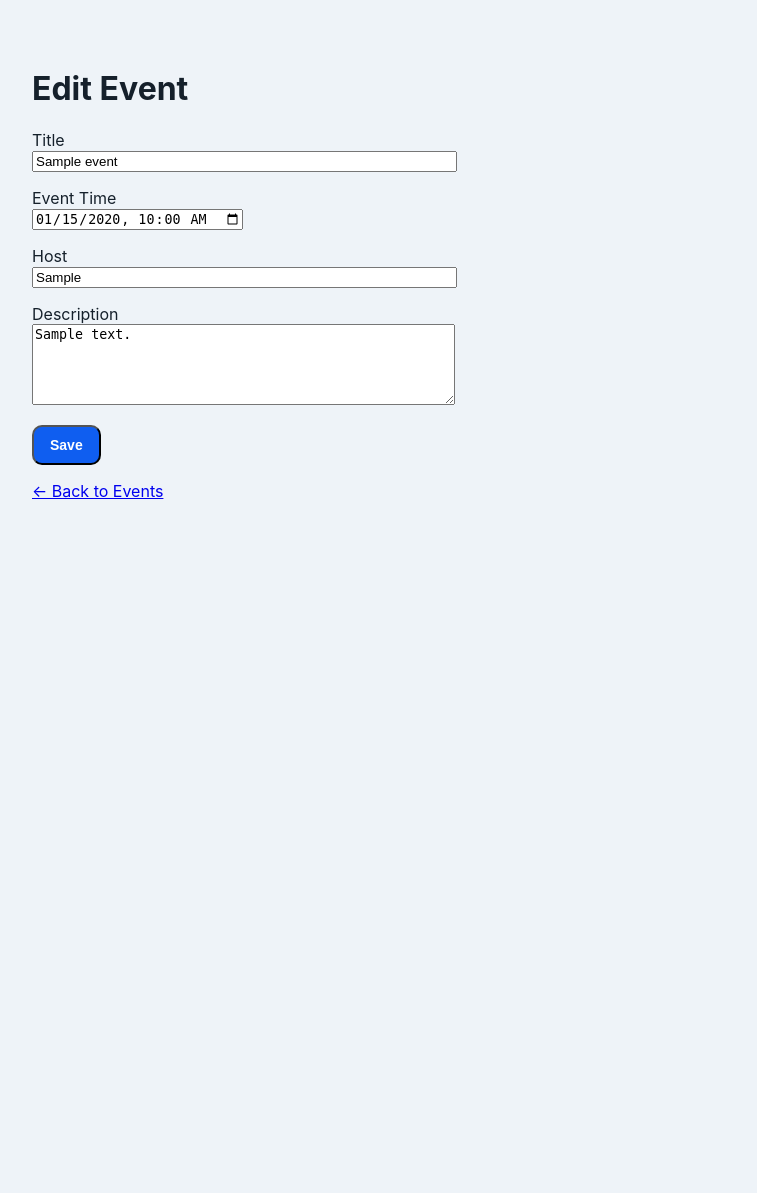
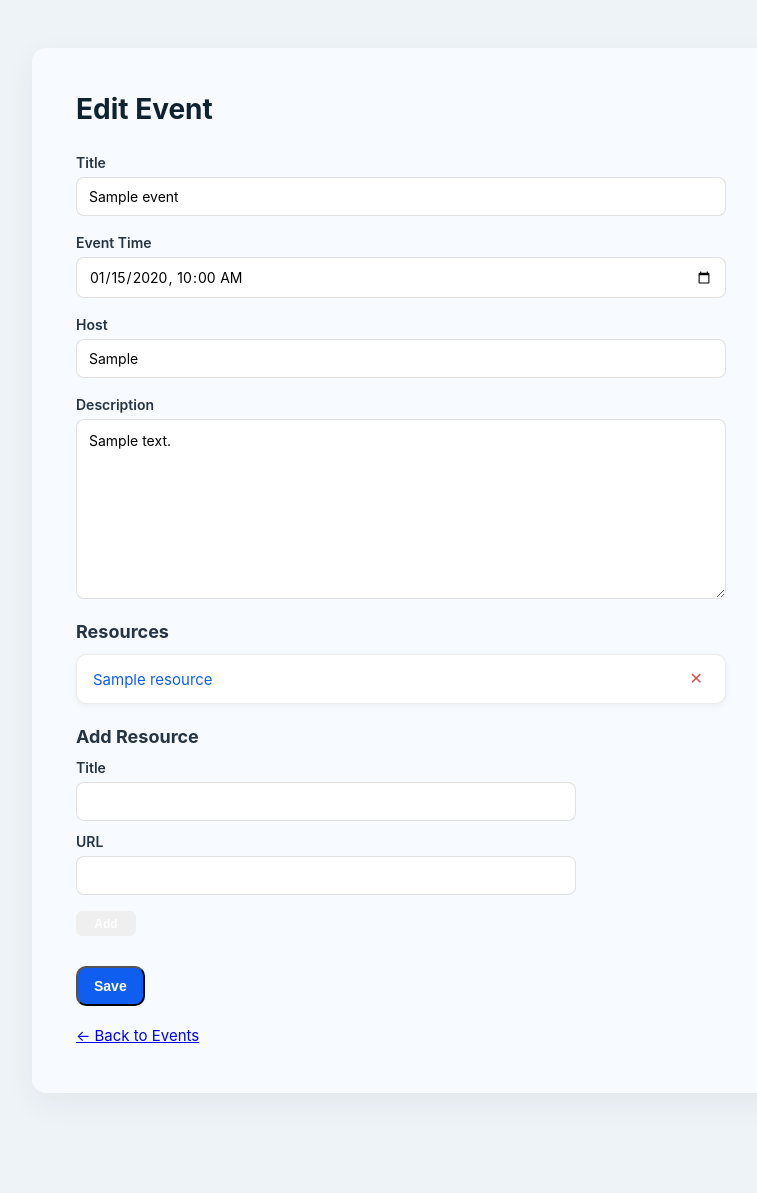
Before and after one commit to NickTimosh/postplaton, a Flask app: page /events/1/edit in a window 1280 px wide. Shown: the part 60-1253 px from the top of the page, without its empty margins (78-835 px from the left). Before the commit the page ends 559 px from the top, so only its background shows below. Run offline with Flask 3, Linux system fonts and the light colour scheme; a user stored in the database is signed in; tables that the repository leaves empty hold one stand-in row (values such as "Sample post").

Commit message:
Add resources to hosts

```diff
--- a/app/forms.py
+++ b/app/forms.py
@@ -1,7 +1,6 @@
 from flask_wtf import FlaskForm
 from wtforms import StringField, TextAreaField, SubmitField, PasswordField, DateTimeLocalField
-from wtforms.validators import DataRequired
-from wtforms.fields import DateField
+from wtforms.validators import DataRequired, URL
 
 class HostLoginForm(FlaskForm):
     username = StringField("Username", validators=[DataRequired()])
@@ -14,3 +13,8 @@ class EventForm(FlaskForm):
     host = StringField("Host", validators=[DataRequired()])
     description = TextAreaField("Description")
     submit = SubmitField("Save")
+
+class EventResourceForm(FlaskForm):
+    title = StringField("Title", validators=[DataRequired()])
+    url = StringField("URL", validators=[DataRequired(), URL()])
+    submit = SubmitField("Add Resource")
--- a/app/models.py
+++ b/app/models.py
@@ -28,13 +28,13 @@ class User(db.Model, UserMixin):
     def __repr__(self):
         return f"<User {self.username}, host={self.is_host}>"
 
-class EventResources(db.Model):
+class EventResource(db.Model):
     id = db.Column(db.Integer, primary_key=True)
     event_id = db.Column(db.Integer, db.ForeignKey('event.id'), nullable=False)
     title = db.Column(db.String(200), nullable=False)
     url = db.Column(db.String(500), nullable=False)
 
-    event = db.relationship('Event', backref=db.backref('resources', lazy=True))
+    event = db.relationship('Event', backref=db.backref('resources', lazy=True, cascade="all, delete-orphan"))
 
     def __repr__(self):
-        return f"<EventResources {self.title} for Event {self.event_id}>"
+        return f"<EventResource {self.title} for Event {self.event_id}>"
--- a/app/routes/events.py
+++ b/app/routes/events.py
@@ -3,6 +3,8 @@ from datetime import date, datetime, timedelta
 from app.models import Event
 from app import db
 from app.forms import EventForm
+from app.forms import EventResourceForm
+from app.models import EventResource
 from flask_login import login_required, current_user
 
 events_bp = Blueprint("events", __name__, url_prefix="/events")
@@ -147,6 +149,7 @@ def edit_event(event_id):
     event = Event.query.get_or_404(event_id)
 
     form = EventForm(obj=event)
+    resource_form = EventResourceForm()
 
     if form.validate_on_submit():
 
@@ -160,7 +163,13 @@ def edit_event(event_id):
 
         return redirect(url_for("events.event_detail", event_id=event.id))
 
-    return render_template("event_form.html", form=form, title="Edit Event")
+    return render_template(
+        "event_form.html",
+        form=form,
+        resource_form=resource_form,
+        title="Edit Event",
+        event=event
+    )
 
 
 # ----------------------------
@@ -180,3 +189,47 @@ def delete_event(event_id):
 
     flash("Event deleted successfully!")
     return redirect(url_for("events.events_list"))
+
+# ----------------------------
+# Add Resources
+# ----------------------------
+@events_bp.route("/<int:event_id>/add_resource", methods=["POST"])
+@login_required
+def add_resource(event_id):
+    event = Event.query.get_or_404(event_id)
+
+    if not current_user.is_host:
+        abort(403)
+
+    form = EventResourceForm()
+    if form.validate_on_submit():
+        resource = EventResource(
+            title=form.title.data,
+            url=form.url.data,
+            event_id=event.id
+        )
+        db.session.add(resource)
+        db.session.commit()
+        flash("Resource added!", "success")
+    else:
+        flash("Failed to add resource. Check your input.", "danger")
+
+    return redirect(url_for("events.edit_event", event_id=event.id))
+
+# ----------------------------
+# Delete Resources
+# ----------------------------
+@events_bp.route("/delete_resource/<int:resource_id>", methods=["POST"])
+@login_required
+def delete_resource(resource_id):
+    resource = EventResource.query.get_or_404(resource_id)
+    event = resource.event
+
+    if not current_user.is_host:
+        abort(403)
+
+    db.session.delete(resource)
+    db.session.commit()
+    flash("Resource deleted!", "success")
+
+    return redirect(url_for("events.edit_event", event_id=event.id))
--- a/app/static/styles.css
+++ b/app/static/styles.css
@@ -1,6 +1,12 @@
 /* Reset & base */
-* { box-sizing: border-box; }
-html,body { height: 100%; }
+* {
+  box-sizing: border-box;
+}
+
+html,body {
+  height: 100%;
+}
+
 body {
   margin: 0;
   font-family: "Inter", system-ui, -apple-system, "Segoe UI", Roboto, "Helvetica Neue", Arial;
@@ -11,13 +17,38 @@ body {
 }
 
 /* Top nav (keeps simple) */
-.topnav { background: transparent; padding: 20px 0; }
-.topnav-inner { max-width: 1100px; margin: 0 auto; display:flex; align-items:center; gap: 18px; padding: 0 20px; }
-.topnav-inner a { color: #22313f; text-decoration:none; font-weight:600; opacity:0.85; }
-.topnav-inner .spacer { flex:1; }
+.topnav {
+  background: transparent;
+  padding: 20px 0;
+}
+
+.topnav-inner {
+  max-width: 1100px;
+  margin: 0 auto;
+  display:flex;
+  align-items:center;
+  gap: 18px;
+  padding: 0 20px;
+}
+
+.topnav-inner a {
+  color: #22313f;
+  text-decoration:none;
+  font-weight:600;
+  opacity:0.85;
+}
+
+.topnav-inner .spacer {
+  flex:1;
+}
 
 /* Page container centers the big white panel similar to the design */
-.page-wrap { display:flex; justify-content:center; padding: 28px 0 80px; }
+.page-wrap {
+  display:flex;
+  justify-content:center;
+  padding: 28px 0 80px;
+}
+
 .page-container {
   width: 100%;
   max-width: 1100px;
@@ -34,11 +65,26 @@ body {
 }
 
 /* Title */
-.page-title { margin: 0 0 28px 0; font-size: 28px; color: #0f2230; font-weight:700; }
+.page-title {
+  margin: 0 0 28px 0;
+  font-size: 28px;
+  color: #0f2230;
+  font-weight:700;
+}
 
 /* Create button area */
-.page-actions { margin-bottom: 12px; }
-.btn { display:inline-block; text-decoration:none; font-weight:600; border-radius:8px; padding:8px 14px; font-size:14px; }
+.page-actions {
+  margin-bottom: 12px;
+}
+
+.btn {
+  display:inline-block;
+  text-decoration:none;
+  font-weight:600;
+  border-radius:8px;
+  padding:8px 14px;
+  font-size:14px;
+}
 
 /* Events list */
 .group-heading {
@@ -49,7 +95,11 @@ body {
 }
 
 /* Events list wrapper */
-.events-list { display:flex; flex-direction:column; gap: 18px; }
+.events-list {
+  display:flex;
+  flex-direction:column;
+  gap: 18px;
+}
 
 /* Single event — large rectangular card with left date badge and right action column */
 .event-item {
@@ -109,15 +159,54 @@ body {
 }
 
 /* Main content */
-.event-main { min-width: 0; }
-.event-title { margin: 0 0 6px; font-size:16px; margin-left: 10px;}
-.event-title a { color:#1f2937; text-decoration:none; font-weight:800; }
-.event-desc { display: -webkit-box; -webkit-line-clamp: 2; -webkit-box-orient: vertical; margin: 0; color:#475569; font-size:13px; line-height:1.45; max-height:3.2em; overflow:hidden;text-overflow: ellipsis; margin-left: 10px;}
+.event-main {
+  min-width: 0;
+}
+
+.event-title {
+  margin: 0 0 6px;
+  font-size:16px;
+  margin-left: 10px;
+}
+
+.event-title a {
+  color:#1f2937;
+  text-decoration:none;
+  font-weight:800;
+}
+
+.event-desc {
+  display: -webkit-box;
+  -webkit-line-clamp: 2;
+  -webkit-box-orient: vertical;
+  margin: 0;
+  color:#475569;
+  font-size:13px;
+  line-height:1.45;
+  max-height:3.2em;
+  overflow:hidden;
+  text-overflow: ellipsis;
+  margin-left: 10px;
+}
 
 /* Right meta/action column */
-.event-meta { display:flex; flex-direction:column; align-items:flex-end; gap:10px; }
-.meta-top { color:#5b6b74; font-size:13px; }
-.meta-action { display:flex; gap:10px; align-items:center; }
+.event-meta {
+  display:flex;
+  flex-direction:column;
+  align-items:flex-end;
+  gap:10px;
+}
+
+.meta-top {
+  color:#5b6b74;
+  font-size:13px;
+}
+
+.meta-action {
+  display:flex;
+  gap:10px;
+  align-items:center;
+}
 
 /* Calendar button — pill on the right */
 .btn-calendar {
@@ -130,34 +219,48 @@ body {
   color:#0f2430;
   text-decoration:none;
 }
-.btn-calendar:hover { background: rgba(2,12,27,0.02); }
+
+.btn-calendar:hover {
+  background: rgba(2,12,27,0.02);
+}
 
 /* Small host control buttons */
 .btn.small {
-  padding: 4px 8px;      /* smaller buttons */
-  font-size: 12px;       /* smaller text */
-  border-radius: 6px;    /* slightly smaller rounding */
+  padding: 4px 8px; /* smaller buttons */
+  font-size: 12px; /* smaller text */
+  border-radius: 6px; /* slightly smaller rounding */
   color: #fff;
-  width: 60px;           /* fixed width so Edit/Delete match */
-  height: 25px;           /* fixed width so Edit/Delete match */
+  width: 60px; /* fixed width so Edit/Delete match */
+  height: 25px; /* fixed width so Edit/Delete match */
   display: inline-block;
   text-align: center;
-  border: none;          /* remove any default border */
-  cursor: pointer;       /* optional: pointer on hover */
+  border: none; /* remove any default border */
+  cursor: pointer; /* optional: pointer on hover */
 }
 
 .btn.small:hover {
-  filter: brightness(90%);  /* slightly darker on hover */
+  filter: brightness(90%); /* slightly darker on hover */
   transition: 0.2s ease-in-out;
 }
 
-.btn-edit.small { background:#7aa7ff; }
-.btn-delete.small { background:#ff9a92; }
+.btn-edit.small {
+  background:#7aa7ff;
+}
+
+.btn-delete.small {
+  background:#ff9a92;
+}
 
 /* Create button global style */
-.btn-create { background:#0f5ef0; color:#fff; padding:10px 16px; border-radius:10px; }
+.btn-create {
+  background:#0f5ef0;
+  color:#fff;
+  padding:10px 16px;
+  border-radius:10px;
+}
+
 .btn-create:hover {
-  filter: brightness(90%);  /* slightly darker on hover */
+  filter: brightness(90%);
   transition: 0.2s ease-in-out;
 }
 
@@ -167,7 +270,6 @@ body {
   align-items: center;
   justify-content: center;
   gap: 16px;
-
   font-size: 14px;
   color: #6c757d; /* soft gray */
 }
@@ -176,10 +278,8 @@ body {
   padding: 6px 12px;
   border-radius: 6px;
   text-decoration: none;
-
   border: 1px solid #d0d0d0;
   color: #333;
-
   transition: all 0.2s ease;
 }
 
@@ -194,13 +294,165 @@ body {
 
 /* Responsive adjustments */
 @media (max-width: 880px) {
-  .event-item { grid-template-columns: 84px 1fr; grid-template-rows: auto auto; align-items:start; padding: 14px; }
-  .event-meta { grid-column: 1 / -1; align-items:flex-start; margin-top:8px; }
-  .page-container { padding: 0 18px; }
+  .event-item {
+    grid-template-columns: 84px 1fr;
+    grid-template-rows: auto auto;
+    align-items:start;
+    padding: 14px;
+  }
+
+  .event-meta {
+    grid-column: 1 / -1;
+    align-items:flex-start;
+    margin-top:8px;
+  }
+
+  .page-container {
+    padding: 0 18px;
+  }
 }
 
 @media (max-width: 480px) {
-  .events-page { padding: 20px; }
-  .date-time { padding:8px 6px; }
-  .date-day { font-size:18px; }
+  .events-page {
+    padding: 20px;
   }
+
+  .date-time {
+    padding:8px 6px;
+  }
+
+  .date-day {
+    font-size:18px;
+  }
+}
+
+.event-details-block {
+  margin-top: 10px;
+  padding-left: 4px;
+}
+
+.event-details-line {
+  margin: 4px 0;
+  font-size: 15px;
+  color: #374151;
+}
+
+.event-details-description {
+  margin: 16px 0 0;
+  color: #475569;
+  line-height: 1.55;
+}
+
+.event-details-actions {
+  margin-top: 20px;
+  display: flex;
+  gap: 10px;
+}
+
+.event-form {
+  margin-top: 10px;
+  max-width: 650px;
+}
+
+.form-field {
+  margin-bottom: 18px;
+  display: flex;
+  flex-direction: column;
+}
+
+.form-label {
+  font-weight: 600;
+  margin-bottom: 6px;
+  font-size: 14px;
+  color: #253444;
+}
+
+.form-input,
+.form-textarea {
+  width: 100%;
+  padding: 10px 12px;
+  border-radius: 8px;
+  border: 1px solid rgba(0,0,0,0.12);
+  font-size: 14px;
+  font-family: inherit;
+  background: #fff;
+}
+
+.form-input:focus,
+.form-textarea:focus {
+  outline: none;
+  border-color: #0f5ef0;
+  box-shadow: 0 0 0 2px rgba(15,94,240,0.15);
+}
+
+.form-textarea {
+  resize: vertical;
+  min-height: 110px;
+  line-height: 1.5;
+}
+
+.form-actions {
+  margin-top: 10px;
+}
+
+/* Larger description field */
+.large-textarea {
+    min-height: 180px !important;
+}
+
+.resource-list {
+  margin-top: 12px;
+  display: flex;
+  flex-direction: column;
+  gap: 10px;
+}
+
+.resource-card {
+  background: #fff;
+  border-radius: 10px;
+  padding: 12px 16px;
+  display: flex;
+  justify-content: space-between;
+  align-items: center;
+  box-shadow: 0 2px 6px rgba(0,0,0,0.05);
+  border: 1px solid rgba(0,0,0,0.08);
+}
+
+.resource-title {
+  font-size: 15px;
+  color: #0f5ef0;
+  text-decoration: none;
+}
+
+.resource-title:hover {
+  text-decoration: underline;
+}
+
+/* Delete icon button */
+.icon-btn.delete-btn {
+  background: transparent;
+  border: none;
+  cursor: pointer;
+  font-size: 16px;
+  color: #d9534f;
+  padding: 4px 6px;
+  line-height: 1;
+  border-radius: 6px;
+}
+
+.icon-btn.delete-btn:hover {
+  background: rgba(217,83,79,0.12);
+}
+
+/* Add Resource Form */
+.resource-add-form {
+  max-width: 500px;
+}
+
+.resource-add-form .form-field {
+  margin-bottom: 12px;
+}
+
+.resource-add-form .btn.small {
+  margin-top: 4px;
+}
--- a/app/templates/event_form.html
+++ b/app/templates/event_form.html
@@ -1,41 +1,90 @@
 {% extends "layout.html" %}
 
 {% block content %}
-<div class="container">
+<section class="events-page">
 
-    <h1>{{ title }}</h1>
+    <h1 class="page-title">{{ title }}</h1>
 
-    <form method="POST">
+    <form method="POST" class="event-form">
         {{ form.hidden_tag() }}
 
-        <p>
-            {{ form.title.label }}<br>
-            {{ form.title(size=50) }}
-        </p>
+        <div class="form-field">
+            {{ form.title.label(class="form-label") }}
+            {{ form.title(class="form-input") }}
+        </div>
 
-        <p>
-            {{ form.event_datetime.label }}<br>
-            {{ form.event_datetime(size=20) }}
-        </p>
+        <div class="form-field">
+            {{ form.event_datetime.label(class="form-label") }}
+            {{ form.event_datetime(class="form-input") }}
+        </div>
 
-        <p>
-            {{ form.host.label }}<br>
-            {{ form.host(size=50) }}
-        </p>
+        <div class="form-field">
+            {{ form.host.label(class="form-label") }}
+            {{ form.host(class="form-input") }}
+        </div>
 
-        <p>
-            {{ form.description.label }}<br>
-            {{ form.description(cols=50, rows=5) }}
-        </p>
+        <div class="form-field">
+            {{ form.description.label(class="form-label") }}
+            {{ form.description(class="form-textarea large-textarea") }}
+        </div>
 
-        <p>
-            {{ form.submit(class_="btn btn-create") }}
-        </p>
+    {% if current_user.is_host and event %}
+
+    <h2 class="group-heading">Resources</h2>
+
+    <div class="resource-list">
+        {% for resource in event.resources %}
+        <div class="resource-card">
+            <a href="{{ resource.url }}" target="_blank" class="resource-title">
+                {{ resource.title }}
+            </a>
+
+            <form action="{{ url_for('events.delete_resource', resource_id=resource.id) }}"
+                method="POST">
+                <button type="submit" class="icon-btn delete-btn" title="Delete">
+                    ✕
+                </button>
+            </form>
+        </div>
+        {% else %}
+        <p class="event-details-line">No resources yet.</p>
+        {% endfor %}
+    </div>
+
+    <h3 class="group-heading" style="margin-top: 22px;">Add Resource</h3>
+
+    <form method="POST"
+        action="{{ url_for('events.add_resource', event_id=event.id) }}"
+        class="resource-add-form">
+
+        {{ resource_form.hidden_tag() }}
+
+        <div class="form-field">
+            {{ resource_form.title.label(class="form-label") }}
+            {{ resource_form.title(class="form-input") }}
+        </div>
+
+        <div class="form-field">
+            {{ resource_form.url.label(class="form-label") }}
+            {{ resource_form.url(class="form-input") }}
+        </div>
+
+        <button class="btn btn-secondary small" type="submit">
+            Add
+        </button>
     </form>
 
-    <p style="margin-top: 15px;">
+    {% endif %}
+
+        <div class="form-actions" style="margin-top: 30px;">
+            {{ form.submit(class_="btn btn-create") }}
+        </div>
+
+    </form>
+
+    <p class="event-details-line" style="margin-top: 20px;">
         <a href="{{ url_for('events.events_list') }}">← Back to Events</a>
     </p>
 
-</div>
+</section>
 {% endblock %}
```
Also changed, not shown: app/templates/event_detail.html (+36 -10 lines), readme.md. Lines whose indentation alone changed are shown as unchanged.
